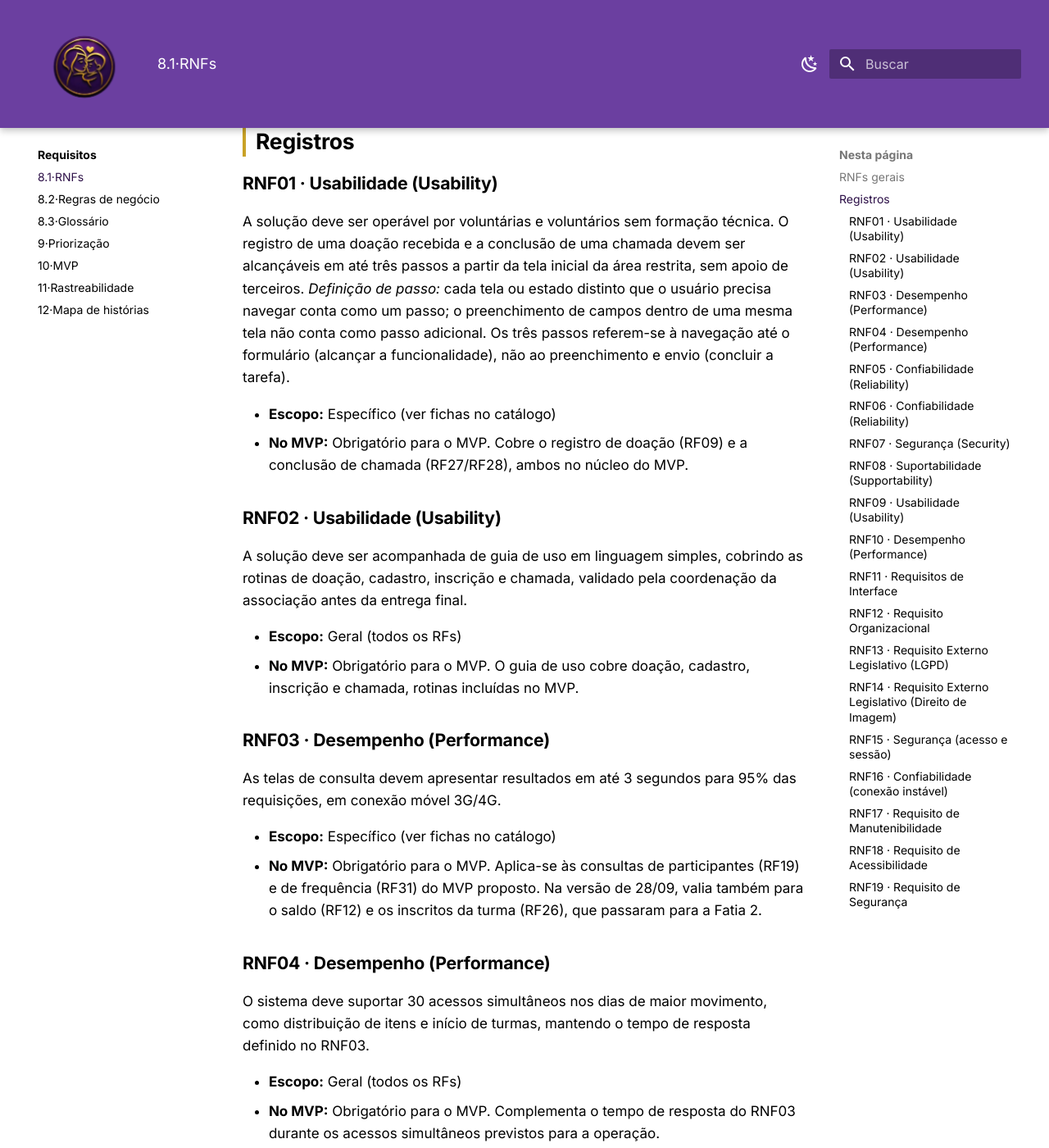
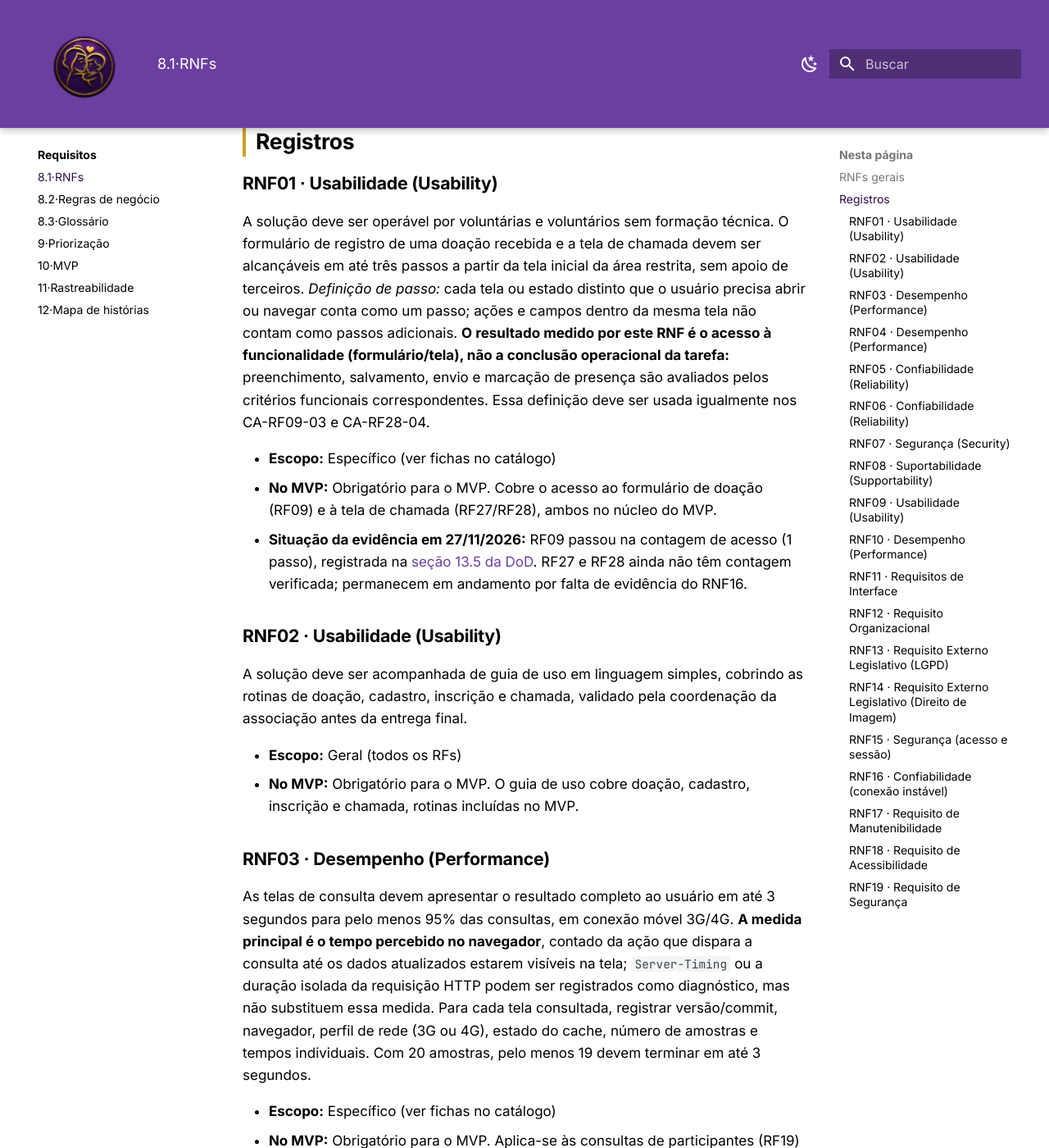
Before and after one commit to mdsreq-fga-unb/REQ-2026.2-T01-MaesGuerreiras, an MkDocs documentation site: the page built from docs/08-requisitos/rnf.md, in a window 1280 px wide and 1400 px high, scrolled down 484 px. Shown: the whole window at 82% size. Built offline with MkDocs 1.6.1 and Material for MkDocs 9.7.7, drawn with Linux system fonts in a browser that asks for light colours; some of the changed text lies outside the part shown.

Commit message:
docs: esclarece critérios e evidências dos RNFs (refs #96)

```diff
--- a/docs/08-requisitos/rnf.md
+++ b/docs/08-requisitos/rnf.md
@@ -13,10 +13,11 @@ segurança) são conferidos uma vez por sprint, no fechamento.
 
 ### RNF01 · Usabilidade (Usability) {#rnf01}
 
-A solução deve ser operável por voluntárias e voluntários sem formação técnica. O registro de uma doação recebida e a conclusão de uma chamada devem ser alcançáveis em até três passos a partir da tela inicial da área restrita, sem apoio de terceiros. *Definição de passo:* cada tela ou estado distinto que o usuário precisa navegar conta como um passo; o preenchimento de campos dentro de uma mesma tela não conta como passo adicional. Os três passos referem-se à navegação até o formulário (alcançar a funcionalidade), não ao preenchimento e envio (concluir a tarefa).
+A solução deve ser operável por voluntárias e voluntários sem formação técnica. O formulário de registro de uma doação recebida e a tela de chamada devem ser alcançáveis em até três passos a partir da tela inicial da área restrita, sem apoio de terceiros. *Definição de passo:* cada tela ou estado distinto que o usuário precisa abrir ou navegar conta como um passo; ações e campos dentro da mesma tela não contam como passos adicionais. **O resultado medido por este RNF é o acesso à funcionalidade (formulário/tela), não a conclusão operacional da tarefa:** preenchimento, salvamento, envio e marcação de presença são avaliados pelos critérios funcionais correspondentes. Essa definição deve ser usada igualmente nos CA-RF09-03 e CA-RF28-04.
 
 - **Escopo:** Específico (ver fichas no catálogo)
-- **No MVP:** Obrigatório para o MVP. Cobre o registro de doação (RF09) e a conclusão de chamada (RF27/RF28), ambos no núcleo do MVP.
+- **No MVP:** Obrigatório para o MVP. Cobre o acesso ao formulário de doação (RF09) e à tela de chamada (RF27/RF28), ambos no núcleo do MVP.
+- **Situação da evidência em 27/11/2026:** RF09 passou na contagem de acesso (1 passo), registrada na [seção 13.5 da DoD](../13-dor-dod/index.md#135-exemplo-de-aplicacao-rf09-registrar-doacao-recebida). RF27 e RF28 ainda não têm contagem verificada; permanecem em andamento por falta de evidência do RNF16.
 
 ### RNF02 · Usabilidade (Usability) {#rnf02}
 
@@ -27,10 +28,11 @@ A solução deve ser acompanhada de guia de uso em linguagem simples, cobrindo a
 
 ### RNF03 · Desempenho (Performance) {#rnf03}
 
-As telas de consulta devem apresentar resultados em até 3 segundos para 95% das requisições, em conexão móvel 3G/4G.
+As telas de consulta devem apresentar o resultado completo ao usuário em até 3 segundos para pelo menos 95% das consultas, em conexão móvel 3G/4G. **A medida principal é o tempo percebido no navegador**, contado da ação que dispara a consulta até os dados atualizados estarem visíveis na tela; `Server-Timing` ou a duração isolada da requisição HTTP podem ser registrados como diagnóstico, mas não substituem essa medida. Para cada tela consultada, registrar versão/commit, navegador, perfil de rede (3G ou 4G), estado do cache, número de amostras e tempos individuais. Com 20 amostras, pelo menos 19 devem terminar em até 3 segundos.
 
 - **Escopo:** Específico (ver fichas no catálogo)
 - **No MVP:** Obrigatório para o MVP. Aplica-se às consultas de participantes (RF19) e de frequência (RF31) do MVP proposto. Na versão de 28/09, valia também para o saldo (RF12) e os inscritos da turma (RF26), que passaram para a Fatia 2.
+- **Situação da evidência em 27/11/2026:** RF12 teve 20 medições HTTP em Fast 3G, com máximo de 2,05 s, mas essa evidência não mede o tempo completo até a apresentação na tela. RF19 e RF31 não foram medidos. Ver [reconciliação da DoD](../13-dor-dod/index.md#138-reconciliacao-da-dod-27112026) e [evidências da Sprint 6](../00-evidencias/index.md#sprint-6-back-end-de-acesso-consentimentos-e-doacoes-issue-33).
 
 ### RNF04 · Desempenho (Performance) {#rnf04}
 
@@ -41,10 +43,11 @@ O sistema deve suportar 30 acessos simultâneos nos dias de maior movimento, com
 
 ### RNF05 · Confiabilidade (Reliability) {#rnf05}
 
-Em caso de falha, o sistema deve ser restaurado em até 4 horas, com perda máxima de 24 horas de dados, a partir de cópia de segurança diária automatizada pela infraestrutura (Supabase).
+Em caso de falha, o serviço deve ser restaurado em até 4 horas, com perda máxima de 24 horas de dados (RTO ≤ 4 h e RPO ≤ 24 h), a partir de cópia de segurança diária automatizada pela infraestrutura (Supabase). A conformidade não é demonstrada apenas pela existência ou configuração do backup: exige um exercício de restauração em ambiente isolado, com registro da versão/configuração utilizada, horário de início e fim, ponto/data dos dados recuperados e conferência de integridade. A restauração deve ser concluída em até 4 horas e os dados recuperados não podem estar defasados em mais de 24 horas.
 
 - **Escopo:** Geral (todos os RFs)
 - **No MVP:** Obrigatório para o MVP. Protege os dados de doações, famílias e participantes registrados pelo MVP. A restauração fica sob responsabilidade técnica da infraestrutura, conforme definido na validação.
+- **Situação da evidência em 27/11/2026:** não há registro de exercício de restauração concluído. O backup diário, por si só, não comprova o prazo de recuperação; o portão de liberação para uso real permanece condicionado a uma restauração testada ([seção 6.4](../01-visao-produto/index.md#64-portao-de-liberacao-para-uso-real)).
 
 ### RNF06 · Confiabilidade (Reliability) {#rnf06}
 
@@ -111,14 +114,14 @@ A solução deve estar em conformidade com a legislação de proteção ao direi
 
 ### RNF15 · Segurança (acesso e sessão) {#rnf15}
 
-O acesso à área restrita deve exigir senha de pelo menos 8 caracteres, encerrar a sessão após 30 minutos sem atividade e bloquear novas tentativas de autenticação por 15 minutos após 5 tentativas consecutivas incorretas. A verificação deve testar a rejeição de senhas mais curtas, a expiração da sessão e o bloqueio na quinta tentativa. Os valores definidos para senha, sessão e bloqueio são preliminares e devem ser validados pela equipe.
+O acesso à área restrita deve exigir senha de pelo menos 8 caracteres, encerrar a sessão após 30 minutos sem atividade e bloquear novas tentativas de autenticação por 15 minutos após 5 tentativas consecutivas incorretas. **Estes são os parâmetros adotados pela equipe para o MVP.** A verificação deve testar a rejeição de senhas com menos de 8 caracteres, a expiração da sessão após 30 minutos de inatividade e o bloqueio após a quinta tentativa consecutiva incorreta. A execução manual em homologação, com contas dos dois perfis, foi registrada em 02/11/2026 na [issue #35](https://github.com/mdsreq-fga-unb/REQ-2026.2-T01-MaesGuerreiras/issues/35) e reconciliada em 27/11/2026 na [seção 13.8 da DoD](../13-dor-dod/index.md#138-reconciliacao-da-dod-27112026).
 
 - **Escopo:** Específico (ver fichas no catálogo)
 - **No MVP:** Obrigatório para o MVP. Cadastro de usuários, perfis e autenticação (RF39–RF41) estão no MVP.
 
 ### RNF16 · Confiabilidade (conexão instável) {#rnf16}
 
-Se a conexão cair durante uma chamada ou um cadastro, os dados já preenchidos não devem ser perdidos e devem ser enviados quando a conexão for restabelecida. A verificação deve interromper a conexão por 5 minutos durante cada uma dessas rotinas e confirmar que nenhum registro preenchido foi perdido nem duplicado após a reconexão.
+Se a conexão cair durante um cadastro ou uma chamada, os dados já preenchidos devem permanecer disponíveis durante pelo menos 5 minutos sem conexão e ser enviados após a reconexão, sem perda nem duplicidade. A verificação deve ser executada separadamente para cadastro e chamada, registrando RF, dispositivo, navegador, versão/commit, dados preenchidos antes da queda, duração da interrupção, estado após a reconexão e contagem final de registros no banco. O teste só passa se todos os dados preenchidos forem recuperados e houver exatamente um registro por operação. **Situação em 27/11/2026: não implementado e não verificado**; a reconciliação da DoD registra que o sistema ainda não preserva os dados nem os reenvia após a reconexão ([seção 13.8](../13-dor-dod/index.md#138-reconciliacao-da-dod-27112026)).
 
 - **Escopo:** Específico (ver fichas no catálogo)
 - **No MVP:** Associado a RFs do MVP. Aplica-se aos cadastros RF14/RF16 e à chamada RF27/RF28; portanto, entra no MVP.
```
Also changed, not shown: docs/08-requisitos/index.md (+2 -2 lines).
